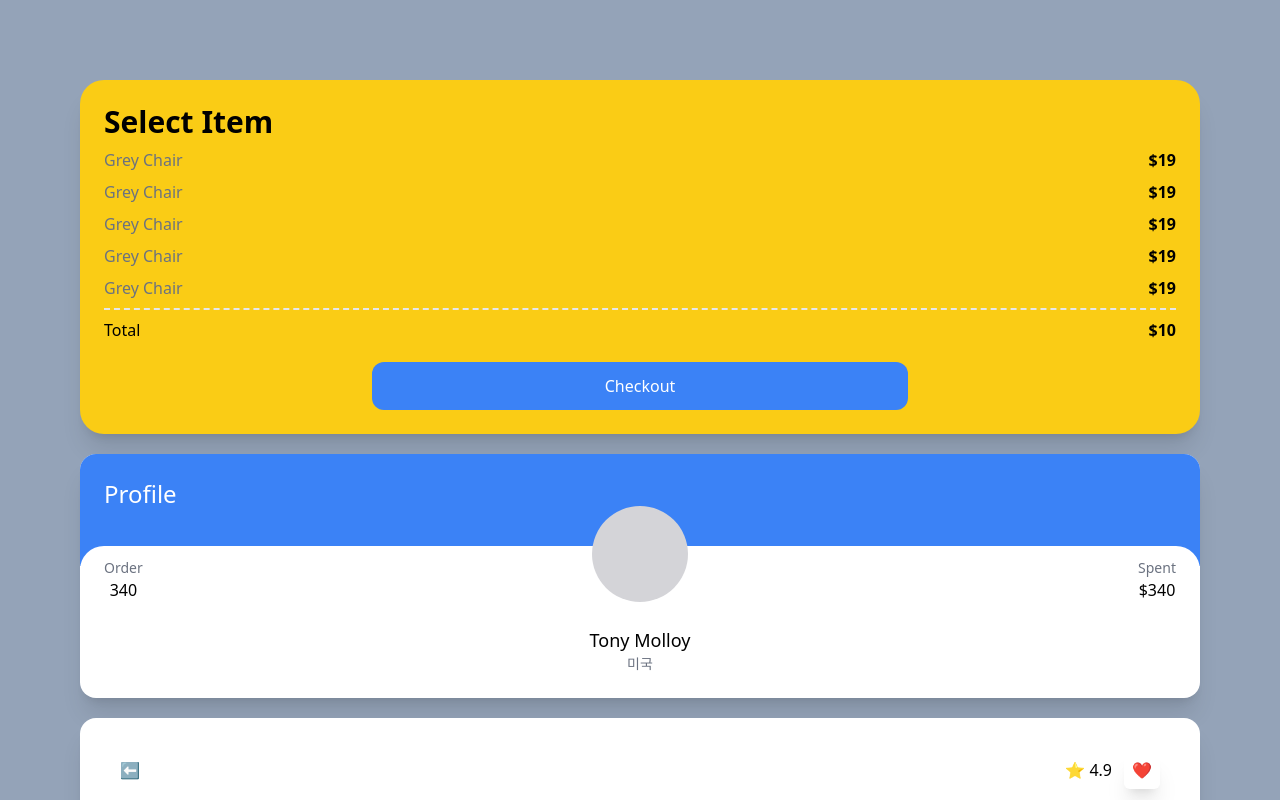
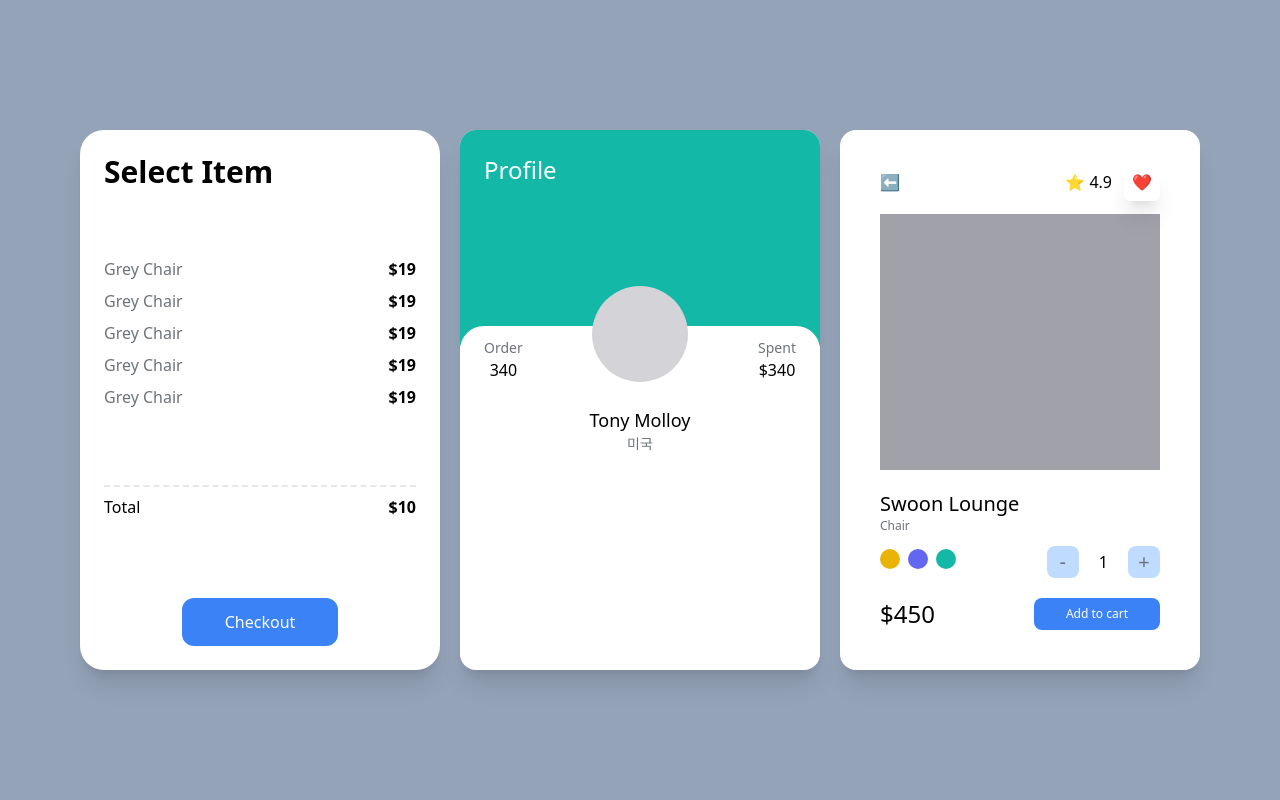
Before and after one commit to ryugibo/nomad-carrot-market, a Next.js app: page / in a window 1280 px wide. Shown: the top 800 px of the page. Built offline with nearby package versions, Linux system fonts and the light colour scheme.

Commit message:
:memo: #4.10 | Responsive Modifiers part Two

```diff
--- a/pages/index.tsx
+++ b/pages/index.tsx
@@ -2,8 +2,8 @@
 
 const Home: NextPage = () => {
   return (
-    <div className="bg-slate-400 py-20 px-20 grid gap-5 min-h-screen">
-      <div className="bg-white sm:hover:bg-pink-800 sm:bg-red-400 md:bg-teal-400 lg:bg-indigo-400 xl:bg-yellow-400 2xl:bg-pink-500 p-6 rounded-3xl shadow-xl">
+    <div className="bg-slate-400 py-20 px-20 grid gap-5 lg:grid-cols-2 xl:grid-cols-3 min-h-screen xl:place-content-center">
+      <div className="bg-white p-6 rounded-3xl shadow-xl flex flex-col justify-between">
         <span className="font-semibold text-3xl">Select Item</span>
         <ul>
           {[1, 2, 3, 4, 5].map((i) => (
@@ -22,7 +22,7 @@
         </button>
       </div>
       <div className="bg-white overflow-hidden rounded-2xl shadow-xl group">
-        <div className="bg-blue-500 p-6 pb-14">
+        <div className="bg-blue-500 p-6 pb-14 landscape:bg-teal-500 portrait:bg-indigo-600 xl:pb-40">
           <span className="text-white text-2xl">Profile</span>
         </div>
         <div className="rounded-3xl p-6 bg-white relative -top-5">
@@ -43,7 +43,7 @@
           </div>
         </div>
       </div>
-      <div className="bg-white p-10 rounded-2xl shadow-xl">
+      <div className="bg-white p-10 rounded-2xl shadow-xl lg:col-span-2 xl:col-span-1">
         <div className="flex mb-5 justify-between items-center">
           <span>⬅️</span>
           <div className="space-x-3">
```
